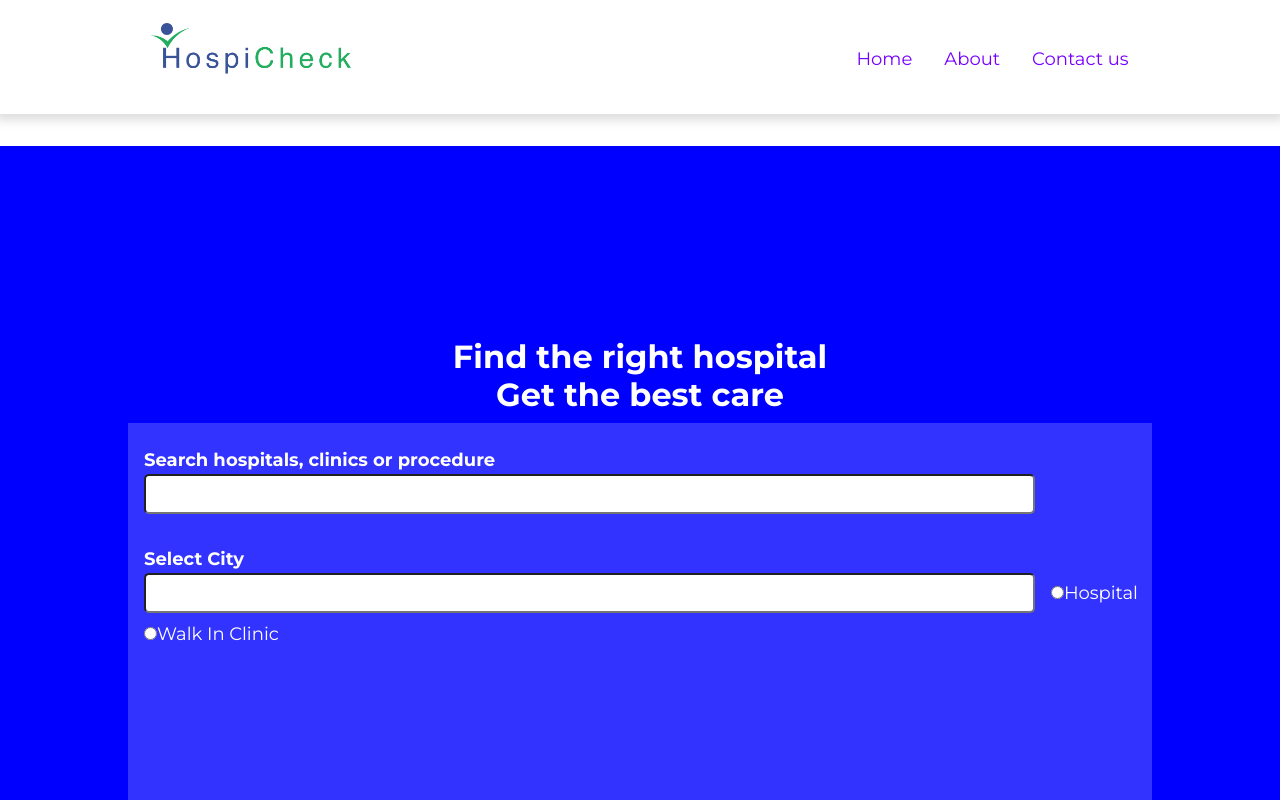
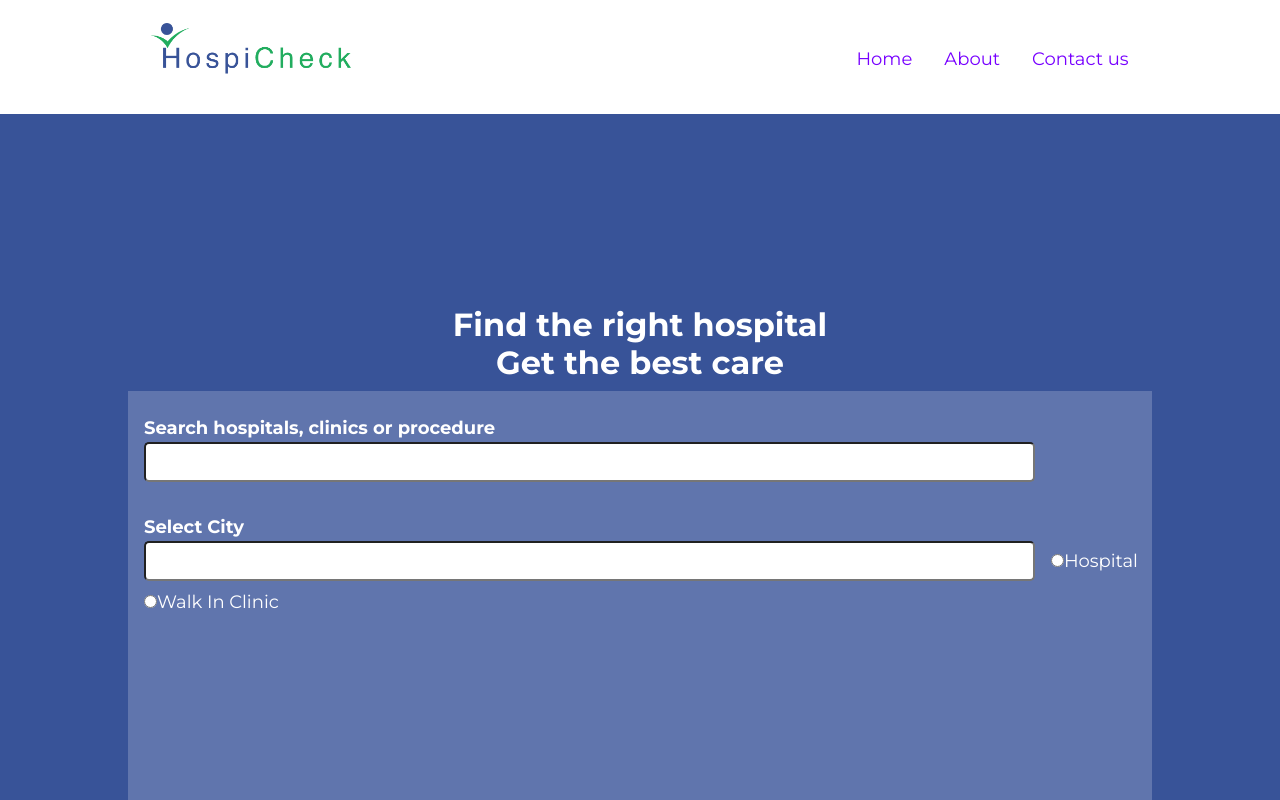
Before and after one commit to giriksoni0710/HospicheckWebApp, an Angular app: page / in a window 1280 px wide. Shown: the top 800 px of the page. Built offline with nearby package versions, Linux system fonts and the light colour scheme.

Commit message:
Homecomponent searchdiv changes

```diff
--- a/src/app/home/home.component.scss
+++ b/src/app/home/home.component.scss
@@ -4,7 +4,7 @@
 
 width: 100%;
 height: 100vh;
-background-color: blue;
+background-color:#385398;
 text-align: center;
 
   .searchdiv {
--- a/src/styles.scss
+++ b/src/styles.scss
@@ -30,6 +30,6 @@ a {
 
 section {
     width: 100%;
-    margin: 2rem auto 0;
+    // margin: 2rem auto 0;
     // padding: 2em;
 }
```
